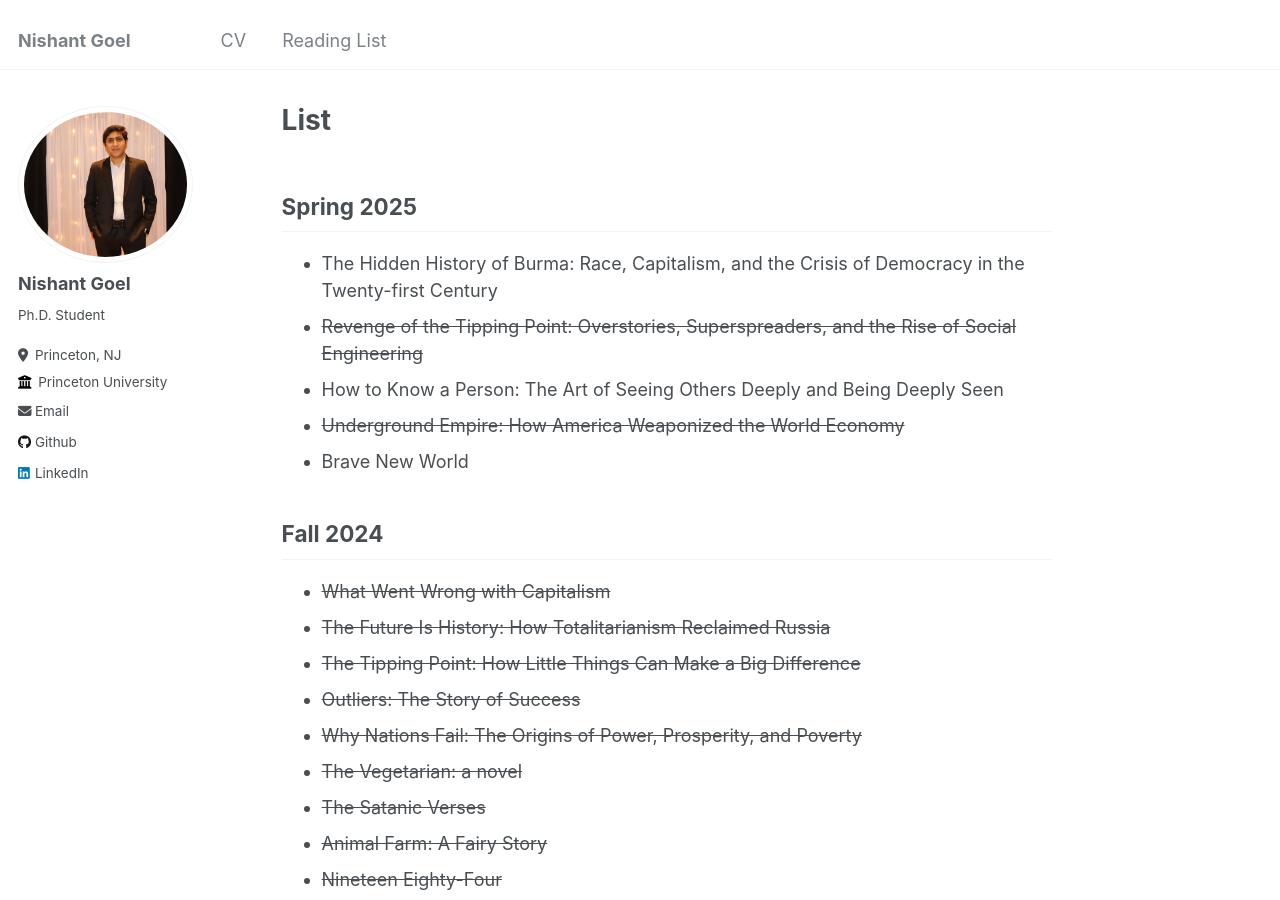
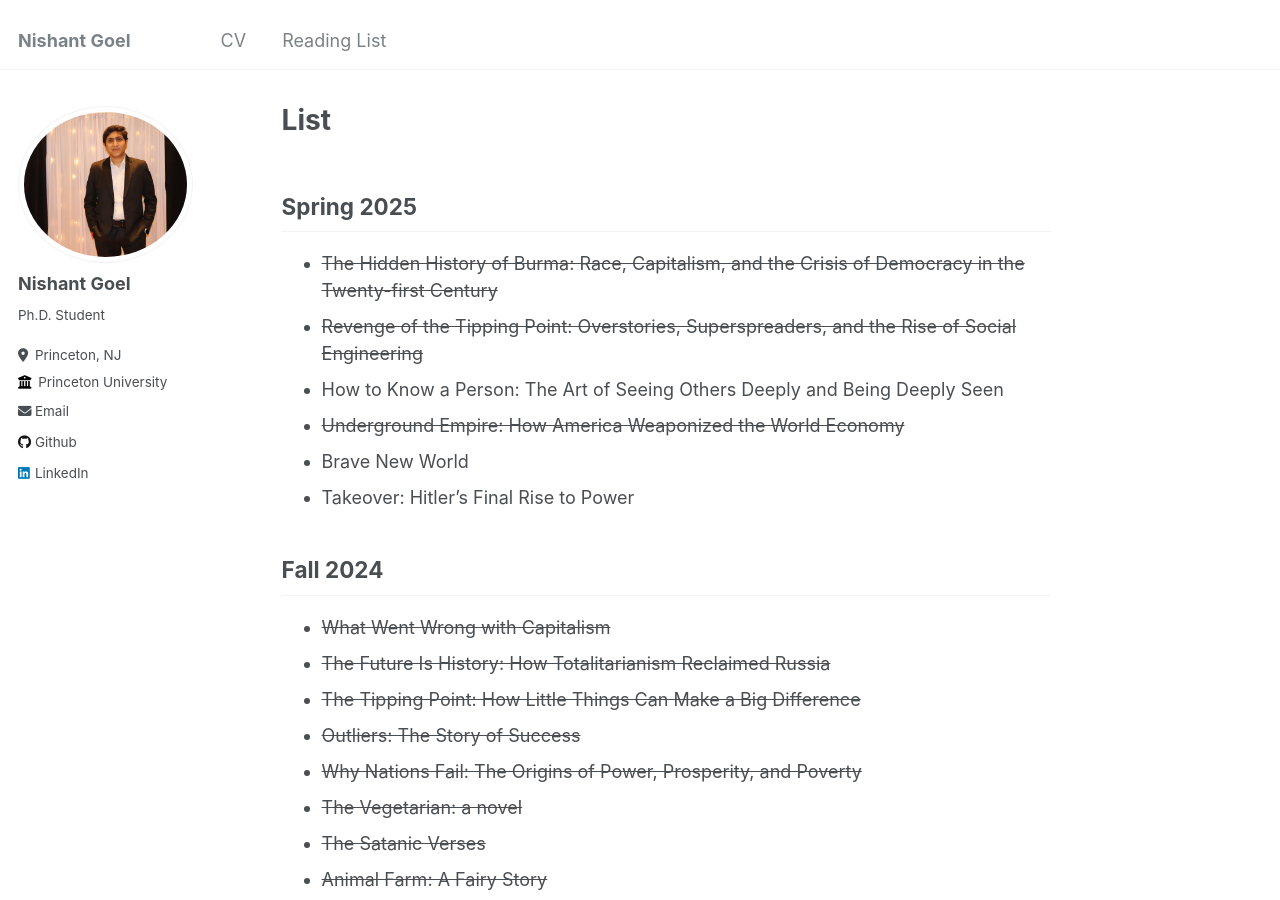
Before and after one commit to nish-goel/nish-goel.github.io, a Jekyll site: the page built from _pages/markdown.md, in a window 1280 px wide and 900 px high. Built offline with Jekyll 4.4.1, drawn with Linux system fonts in a browser that asks for light colours.

Commit message:
Update markdown.md

```diff
--- a/_pages/markdown.md
+++ b/_pages/markdown.md
@@ -8,11 +8,12 @@ redirect_from:
 ---
 
 ## Spring 2025
-* The Hidden History of Burma: Race, Capitalism, and the Crisis of Democracy in the Twenty-first Century
+* ~~The Hidden History of Burma: Race, Capitalism, and the Crisis of Democracy in the Twenty-first Century~~
 * ~~Revenge of the Tipping Point: Overstories, Superspreaders, and the Rise of Social Engineering~~
 * How to Know a Person: The Art of Seeing Others Deeply and Being Deeply Seen
 * ~~Underground Empire: How America Weaponized the World Economy~~
 * Brave New World
+* Takeover: Hitler's Final Rise to Power
 
 ## Fall 2024
 * ~~What Went Wrong with Capitalism~~
```
